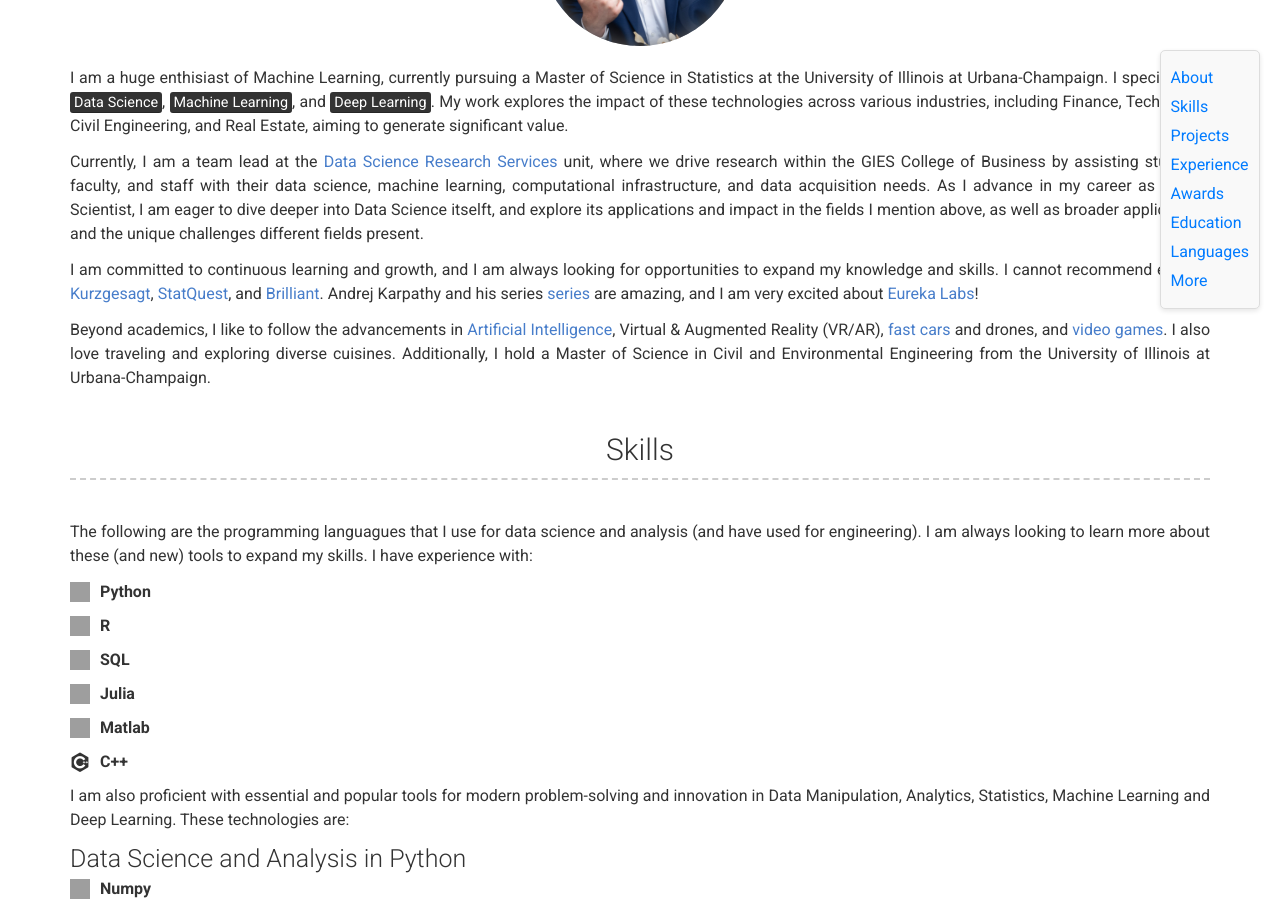
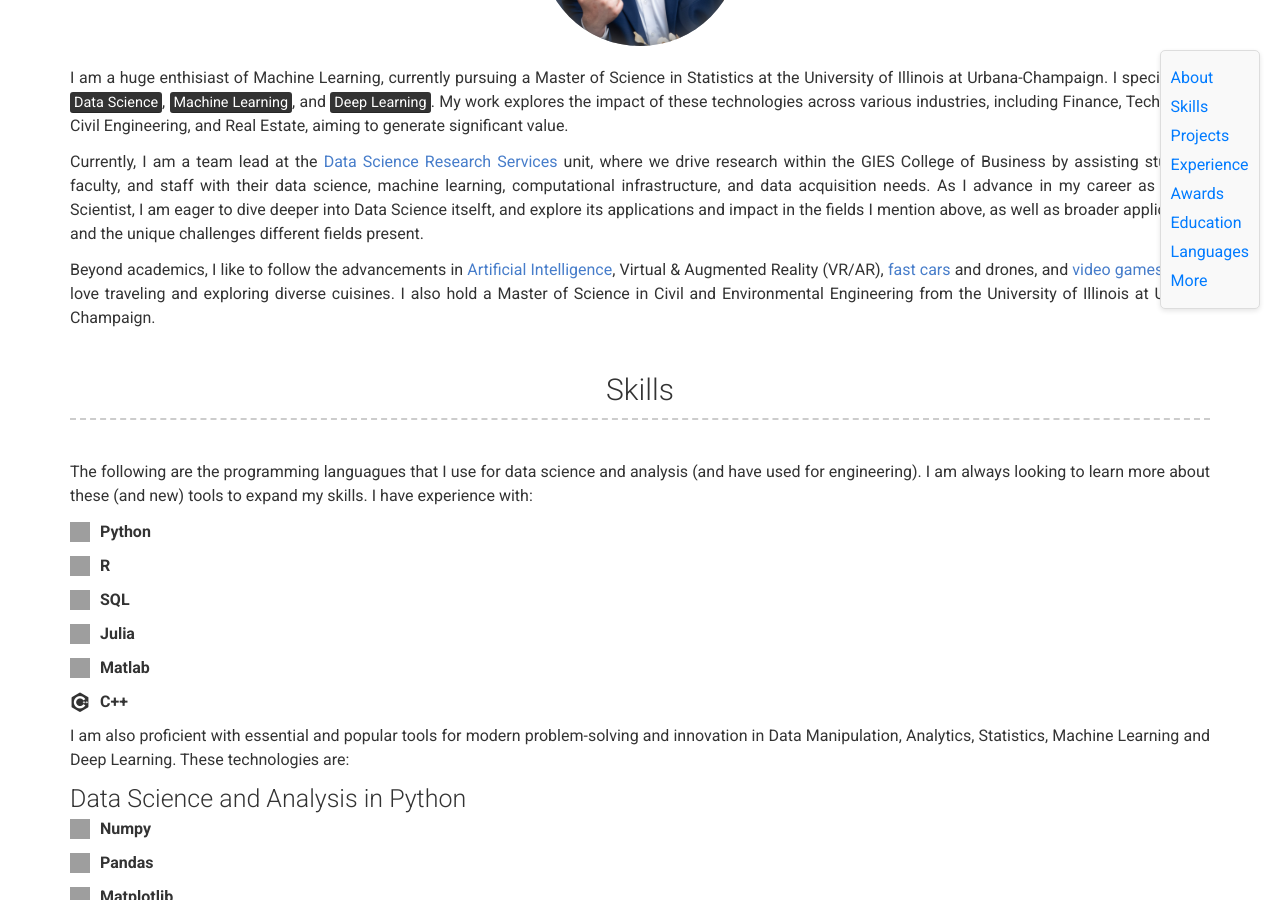
Before and after one commit to fsaudm/fsaudm.github.io, a Jekyll site: the page built from index.md, in a window 1280 px wide and 900 px high, scrolled down 604 px. Built offline with Jekyll 4.4.1, drawn with Linux system fonts in a browser that asks for light colours; some of the changed text lies outside the part shown; grey boxes are pictures that could not be loaded.

Commit message:
move some things to the more about me section -- too many links

```diff
--- a/_config.yml
+++ b/_config.yml
@@ -29,9 +29,7 @@ about_content: | # This will include new lines to allow paragraphs
 
   Currently, I am a team lead at the [Data Science Research Services](https://dsrs.illinois.edu/about/unit/team) unit, where we drive research within the GIES College of Business by assisting students, faculty, and staff with their data science, machine learning, computational infrastructure, and data acquisition needs. As I advance in my career as a Data Scientist, I am eager to dive deeper into Data Science itselft, and explore its applications and impact in the fields I mention above, as well as broader applications and the unique challenges different fields present.
 
-  I am committed to continuous learning and growth, and I am always looking for opportunities to expand my knowledge and skills. I cannot recommend enough [Kurzgesagt](https://www.youtube.com/@kurzgesagt), [StatQuest](https://www.youtube.com/@statquest), and [Brilliant](https://brilliant.org/). Andrej Karpathy and his series [series](https://karpathy.ai/) are amazing, and I am very excited about [Eureka Labs](https://eurekalabs.ai/)!
-
-  Beyond academics, I like to follow the advancements in [Artificial Intelligence](https://www.youtube.com/watch?v=fa8k8IQ1_X0), Virtual & Augmented Reality (VR/AR), [fast cars](https://www.youtube.com/watch?v=nSqzp3kdAm4) and drones, and [video games](https://www.youtube.com/watch?v=8fbtx0D2Wyk). I also love traveling and exploring diverse cuisines. Additionally, I hold a Master of Science in Civil and Environmental Engineering from the University of Illinois at Urbana-Champaign.
+  Beyond academics, I like to follow the advancements in [Artificial Intelligence](https://www.youtube.com/watch?v=fa8k8IQ1_X0), Virtual & Augmented Reality (VR/AR), [fast cars](https://www.youtube.com/watch?v=nSqzp3kdAm4) and drones, and [video games](https://www.youtube.com/watch?v=8fbtx0D2Wyk). I also love traveling and exploring diverse cuisines. I also hold a Master of Science in Civil and Environmental Engineering from the University of Illinois at Urbana-Champaign.
 
 # Within the realm of <mark>Construction Engineering and Management</mark>, I specialize in <mark>Project Management</mark>, <mark>Building Information Modeling (BIM)</mark>, and <mark>Virtual Design and Construction (VDC)</mark> and understanding their transformative potential in modern construction projects. I am actively seeking opportunities that allow me to expand my horizons and leverage these computational techniques to their full potential.
 
@@ -46,9 +44,9 @@ more_content: |
   - I recently achieved a 1-year streak on Duolingo for practicing Italian, Arabic, and Korean!
   - So far, I have traveled to [18 countries](https://visitedplaces.com/view/?map=world&projection=geoNaturalEarth1&theme=dark-blue&water=1&graticule=0&names=1&duration=2000&placeduration=100&slider=0&autoplay=0&autozoom=none&autostep=0&home=US&places=~US.daaa44_MX_PR_CO_EC.73aa64_PE_BR_AR_UY_ES_FR_NL_DE_CH_IT_AT_SE_DK) and 24 states in the US.
 
+  - I am committed to continuous learning and growth, and I am always looking for opportunities to expand my knowledge and skills. I cannot recommend enough [Kurzgesagt](https://www.youtube.com/@kurzgesagt), [StatQuest](https://www.youtube.com/@statquest), and [Brilliant](https://brilliant.org/). Andrej Karpathy and his series [series](https://karpathy.ai/) are amazing, and I am very excited about [Eureka Labs](https://eurekalabs.ai/)!
 
-
-  For a traditional view of my academic and professional journey, you can check my [resume](https://uofi.box.com/s/q1jzz2jo1bou04atrciunc2lwbo3wrj0).
+#For a traditional view of my academic and professional journey, you can check my [resume](https://uofi.box.com/s/q1jzz2jo1bou04atrciunc2lwbo3wrj0).
 
 
 
```
